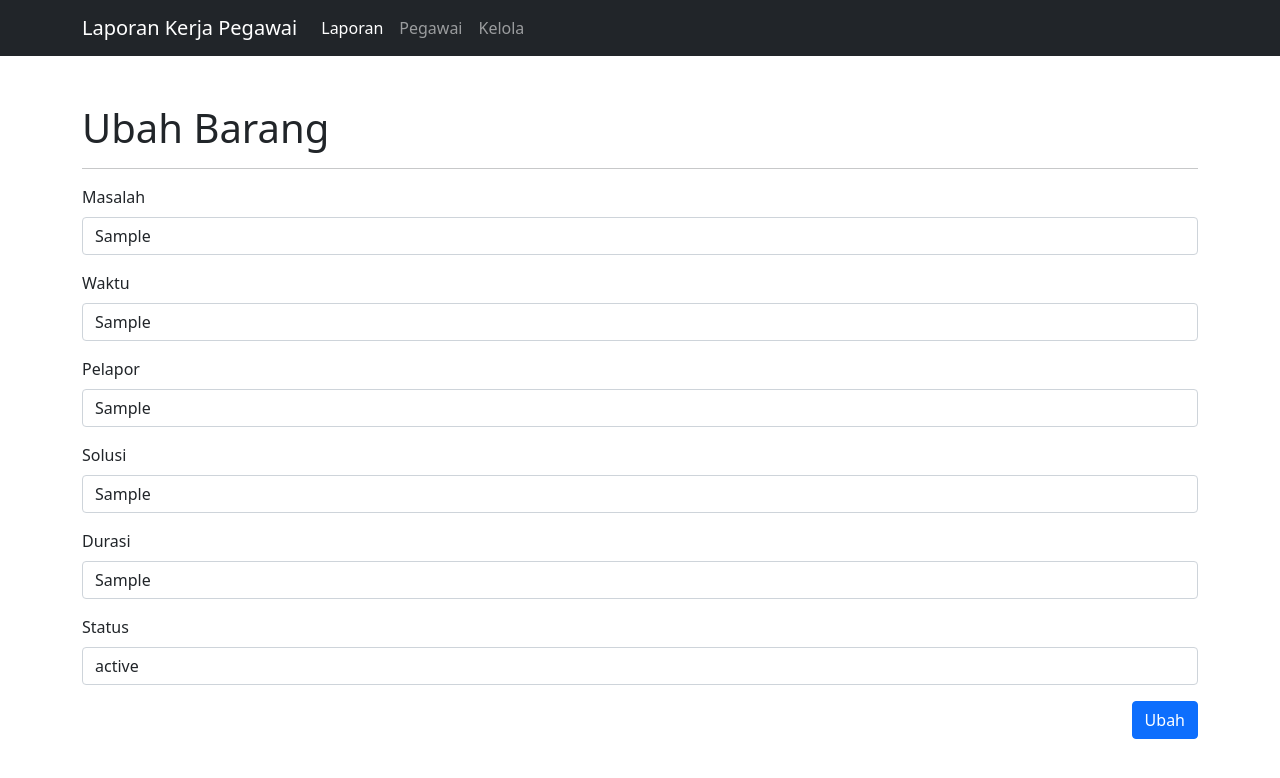
After one commit to rasyhiid/pegawai_report, a PHP site: page /ubah.php?id=1 in a window 1280 px wide. The commit adds this page. Shown: the top 778 px of the page. Run offline with PHP 8.4, Linux system fonts and the light colour scheme; tables that the repository leaves empty or names only in its code hold one stand-in row (values such as "Sample post"); some libraries are stand-ins or nearby versions.

Commit message:
Nambah banyak

```diff
--- /dev/null
+++ b/config/app.php
@@ -0,0 +1,7 @@
+<?php
+
+include 'controller.php';
+include 'database.php';
+
+
+?>
--- /dev/null
+++ b/config/controller.php
@@ -0,0 +1,75 @@
+<?php
+
+
+//function menampilkan data
+function select($query)
+{
+    //panggil koneksi database
+    global $db;
+
+    $result = mysqli_query($db, $query);
+    $rows = [];
+
+    while ($row = mysqli_fetch_assoc($result)){
+        $rows[] = $row;
+    }
+    return $rows;
+}
+
+//fungsi menambahkan data barang
+function create_data($post)
+{
+    global $db;
+
+    $masalah    = $post['masalah'];
+    $waktu      = $post['waktu'];
+    $pelapor    = $post['pelapor'];
+    $solusi     = $post['solusi'];
+    $durasi     = $post['durasi'];
+    $status     = $post['status'];
+
+    //query tambah data
+
+    $query = "INSERT INTO data_laporan VALUES(null, '$masalah','$waktu','$pelapor','$solusi','$durasi','$status')";
+
+    mysqli_query($db, $query);
+
+    return mysqli_affected_rows($db);
+}
+
+//fungsi mengubah data laporan
+function update_laporan($post)
+{
+    global $db;
+
+    $id         = $post['id'];
+    $masalah    = $post['masalah'];
+    $waktu      = $post['waktu'];
+    $pelapor    = $post['pelapor'];
+    $solusi     = $post['solusi'];
+    $durasi     = $post['durasi'];
+    $status     = $post['status'];
+
+    //query ubah data
+
+    $query = "UPDATE data_laporan SET masalah = '$masalah', waktu= '$waktu', pelapor= '$pelapor', solusi= '$solusi', durasi= '$durasi', status= '$status' WHERE id = $id";
+
+    mysqli_query($db, $query);
+
+    return mysqli_affected_rows($db);
+}
+
+//fungsi hapus data
+
+function delete_data($id)
+{
+    global $db;
+
+    $query = "DELETE FROM data_laporan WHERE id = $id";
+
+    mysqli_query($db, $query);
+
+    return mysqli_affected_rows($db);
+}
+
+?>
--- /dev/null
+++ b/config/database.php
@@ -0,0 +1,11 @@
+<?php
+
+$db = mysqli_connect("localhost","root","root","pegawai");
+
+// if (!$db){
+//     echo 'gagal';
+// } else{
+//     echo 'berhasil';
+// }
+
+?>
--- /dev/null
+++ b/layout/footer.php
@@ -0,0 +1,22 @@
+
+
+    <!-- Optional JavaScript; choose one of the two! -->
+
+    <!-- Option 1: Bootstrap Bundle with Popper -->
+    <script src="https://cdn.jsdelivr.net/npm/bootstrap@5.0.2/dist/js/bootstrap.bundle.min.js" integrity="sha384-MrcW6ZMFYlzcLA8Nl+NtUVF0sA7MsXsP1UyJoMp4YLEuNSfAP+JcXn/tWtIaxVXM" crossorigin="anonymous"></script>
+
+
+    <!-- aset plugin datatables -->
+    <script src="https://code.jquery.com/jquery-3.5.1.js"></script>
+    <script src="https://cdn.datatables.net/1.12.1/js/jquery.dataTables.min.js"></script>
+    <script src="https://cdn.datatables.net/1.12.1/js/dataTables.bootstrap5.min.js"></script>
+
+    <script>
+        $(document).ready(function () {
+            $('#table').DataTable();
+        });
+    </script>
+
+
+  </body>
+</html>
--- /dev/null
+++ b/layout/header.php
@@ -0,0 +1,42 @@
+<?php
+
+include 'config/app.php';
+
+?>
+
+<!doctype html>
+<html lang="en">
+  <head>
+    <!-- Required meta tags -->
+    <meta charset="utf-8">
+    <meta name="viewport" content="width=device-width, initial-scale=1">
+    <!-- Bootstrap CSS -->
+    <link href="https://cdn.jsdelivr.net/npm/bootstrap@5.0.2/dist/css/bootstrap.min.css" rel="stylesheet" integrity="sha384-EVSTQN3/azprG1Anm3QDgpJLIm9Nao0Yz1ztcQTwFspd3yD65VohhpuuCOmLASjC" crossorigin="anonymous">
+    <link rel="stylesheet" href="https://cdn.datatables.net/1.12.1/css/dataTables.bootstrap5.min.css">
+
+    <title><?= $title; ?></title>
+  </head>
+  <body>
+    <div>
+    <nav class="navbar navbar-expand-lg navbar-dark bg-dark">
+        <div class="container">
+            <a class="navbar-brand" href="#">Laporan Kerja Pegawai</a>
+            <button class="navbar-toggler" type="button" data-bs-toggle="collapse" data-bs-target="#navbarNav" aria-controls="navbarNav" aria-expanded="false" aria-label="Toggle navigation">
+            <span class="navbar-toggler-icon"></span>
+            </button>
+            <div class="collapse navbar-collapse" id="navbarNav">
+            <ul class="navbar-nav">
+                <li class="nav-item">
+                <a class="nav-link active" href="index.php">Laporan</a>
+                </li>
+                <li class="nav-item">
+                <a class="nav-link" href="pegawai.php">Pegawai</a>
+                </li>
+                <li class="nav-item">
+                <a class="nav-link" href="#">Kelola</a>
+                </li>
+            </ul>
+            </div>
+        </div>
+    </nav>
+    </div>
--- /dev/null
+++ b/ubah.php
@@ -0,0 +1,69 @@
+<?php
+
+$title = 'Ubah Laporan';
+
+include 'layout/header.php';
+
+//Mengambil id barang dari url
+$id= (int)$_GET['id'];
+
+$laporan = select("SELECT * FROM data_laporan where id = $id")[0];
+
+//cek apakah tombol tambah ditekan
+if (isset($_POST['ubah'])){
+    if (update_laporan($_POST) > 0){
+        echo "<script>
+            alert('Data Barang Berhasil Diubah');
+            document.location.href = 'index.php';
+            </script>";
+
+    } else{
+        echo "<script>
+            alert('Data Barang Gagal Diubah');
+            document.location.href = 'index.php';
+            </script>";
+    }
+}
+
+?>
+
+<div class="container mt-5">
+    <h1>Ubah Barang</h1>
+    <hr>
+
+    <form action="" method="post">
+
+    <input type="hidden" name="id" value="<?= $laporan['id'];?>">
+
+        <div class="mb-3">
+            <label for="masalah" class="form-label">Masalah</label>
+            <input type="text" class="form-control" id="masalah" name="masalah" value="<?= $laporan['masalah']?>" placeholder="Masalah" required>
+        </div>
+        <div class="mb-3">
+            <label for="waktu" class="form-label">Waktu</label>
+            <input type="text" class="form-control" id="waktu" name="waktu" value="<?= $laporan['waktu']?>" placeholder="Waktu" required>
+        </div>
+        <div class="mb-3">
+            <label for="pelapor" class="form-label">Pelapor</label>
+            <input type="text" class="form-control" id="pelapor" name="pelapor" value="<?= $laporan['pelapor']?>" placeholder="Pelapor" required>
+        </div>
+        <div class="mb-3">
+            <label for="solusi" class="form-label">Solusi</label>
+            <input type="text" class="form-control" id="solusi" name="solusi" value="<?= $laporan['solusi']?>" placeholder="solusi" required>
+        </div>
+        <div class="mb-3">
+            <label for="durasi" class="form-label">Durasi</label>
+            <input type="text" class="form-control" id="durasi" name="durasi" value="<?= $laporan['durasi']?>" placeholder="durasi" required>
+        </div>
+        <div class="mb-3">
+            <label for="status" class="form-label">Status</label>
+            <input type="text" class="form-control" id="status" name="status" value="<?= $laporan['status']?>" placeholder="status" required>
+        </div>
+
+        <button type="submit" name="ubah" class="btn btn-primary" style="float:right">Ubah</button>
+    </form>
+
+</div>
+
+
+<?php include 'layout/footer.php'; ?>
```
Also changed, not shown: detail_pegawai.php (added, +66 -0 lines), hapus.php (added, +18 -0 lines), index.php (+49 -14 lines), pegawai.php (added, +51 -0 lines), tambah.php (added, +60 -0 lines), tambah_pegawai.php (added, +41 -0 lines), asset/img/shiddiq.png (added).
